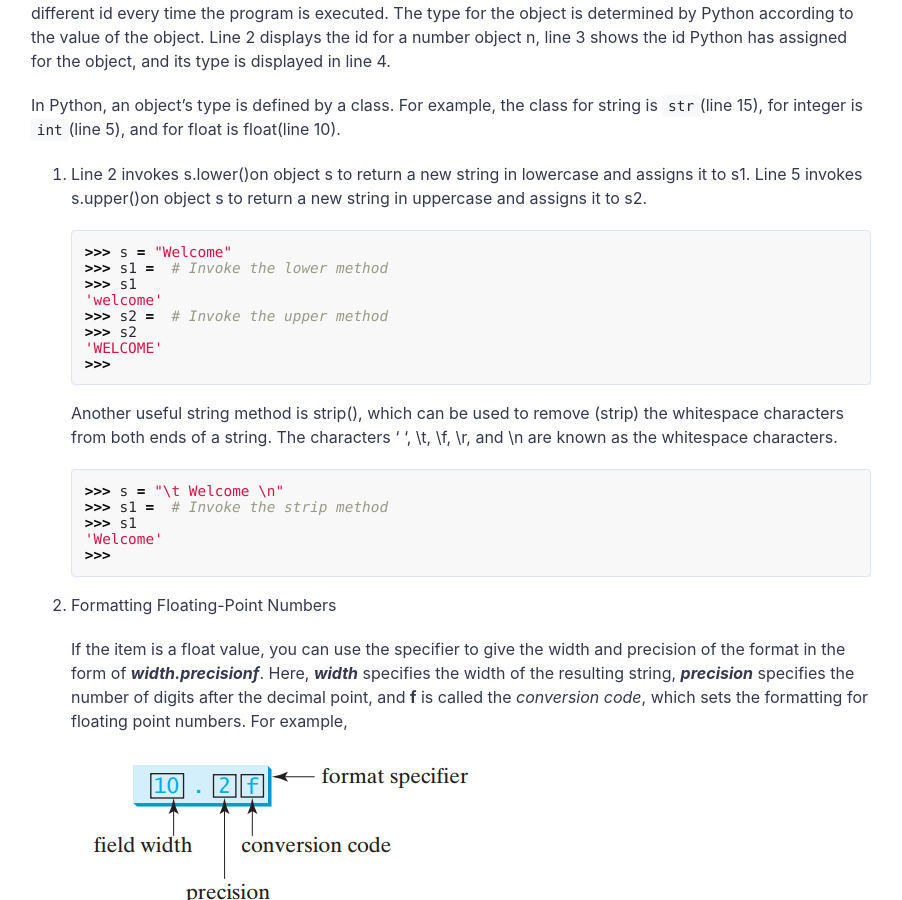
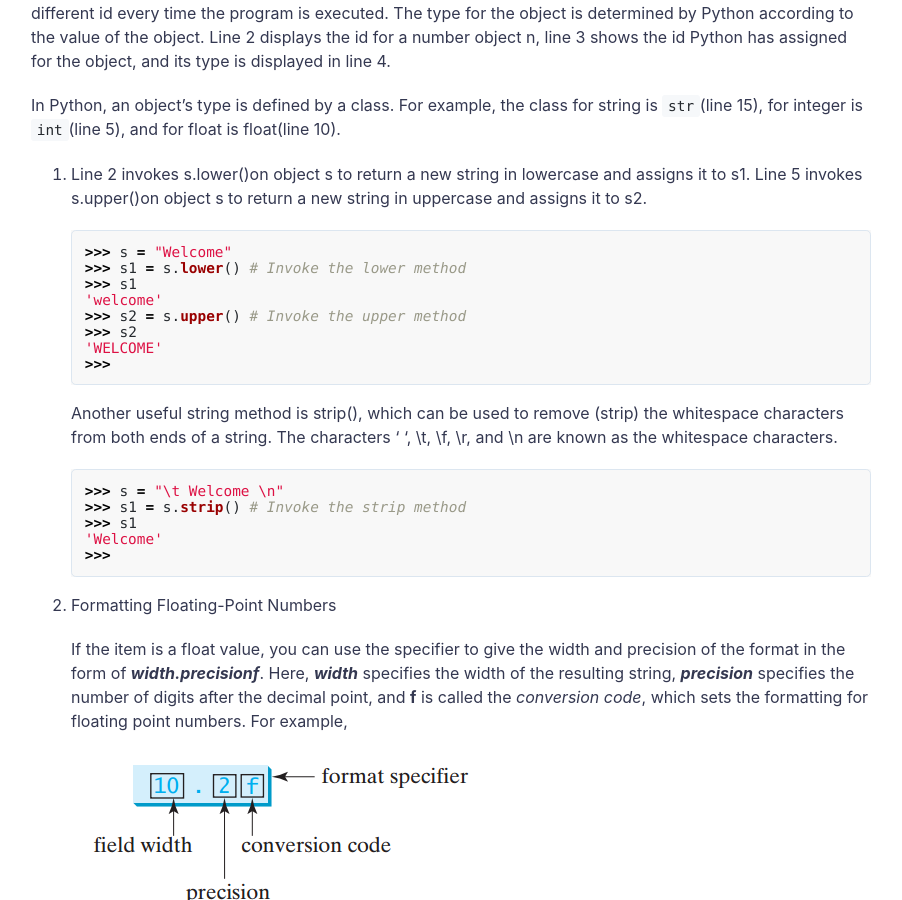
Before and after one commit to yoyoengineer/yoyoengineer.github.io, a Jekyll site: the page built from _posts/2018-06-20-python-notes.markdown, in a window 1280 px wide and 900 px high, scrolled down 7110 px. Shown: the whole window, without its empty margins (189-1091 px from the left). Built offline with Jekyll 4.4.1, drawn with Linux system fonts in a browser that asks for light colours.

Commit message:
fix some errors of the second chapter for python notes.

````diff
--- a/_posts/2018-06-20-python-notes.markdown
+++ b/_posts/2018-06-20-python-notes.markdown
@@ -305,10 +305,10 @@ categories: python
 
     ```python
     >>> s = "Welcome"
-    >>> s1 =  # Invoke the lower method
+    >>> s1 = s.lower() # Invoke the lower method
     >>> s1
     'welcome'
-    >>> s2 =  # Invoke the upper method
+    >>> s2 = s.upper() # Invoke the upper method
     >>> s2
     'WELCOME'
     >>>
@@ -318,7 +318,7 @@ categories: python
 
     ```python
     >>> s = "\t Welcome \n"
-    >>> s1 =  # Invoke the strip method
+    >>> s1 = s.strip() # Invoke the strip method
     >>> s1
     'Welcome'
     >>>
````
